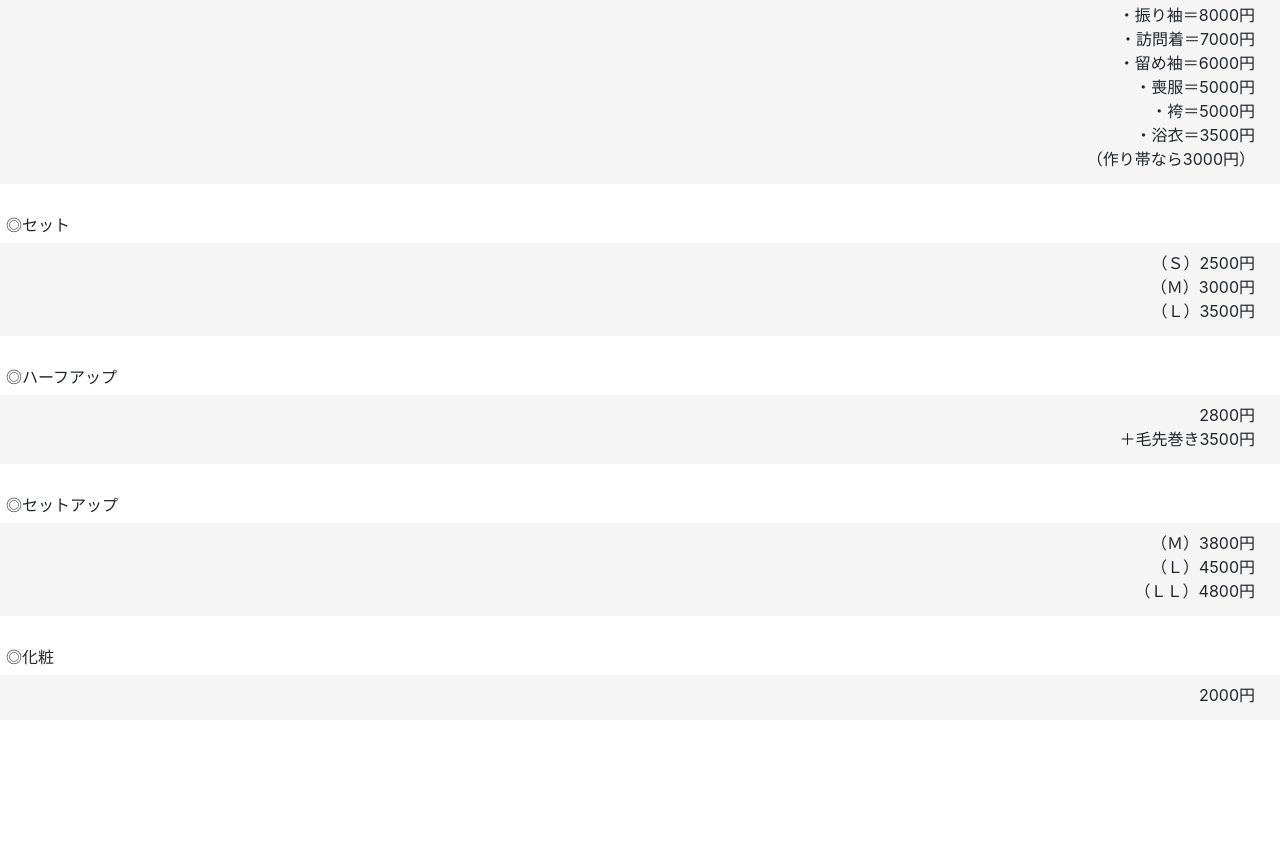
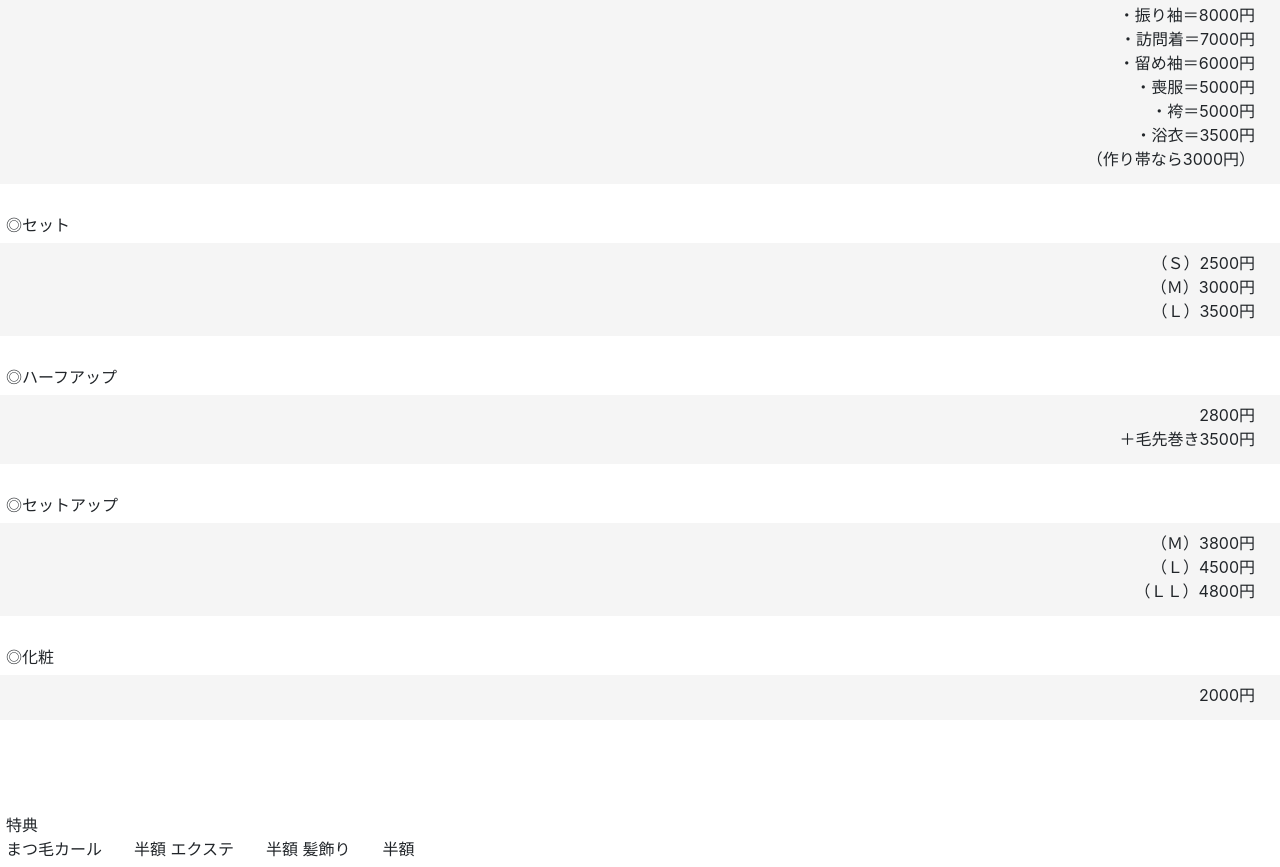
Before and after one commit to beautyoda/dressing, a plain HTML site: page index.html in a window 1280 px wide. Shown: the part 530-1397 px from the top of the page. Before the commit the page ends 1330 px from the top, so only its background shows below. Drawn offline with nearby package versions, Linux system fonts and the light colour scheme; a script that the page names is missing.

Commit message:
Update index.html

```diff
--- a/index.html
+++ b/index.html
@@ -81,7 +81,12 @@
 	</div>
 </div>
 
-
+<div class="fadein row06">
+	<div class="span-10">特典<br />
+	まつ毛カール　　半額
+	エクステ　　半額
+	髪飾り　　半額</div>
+	</div>
 
   <script src="https://d.line-scdn.net/liff/1.0/sdk.js"></script>
   <script src="index.js"></script>
```
